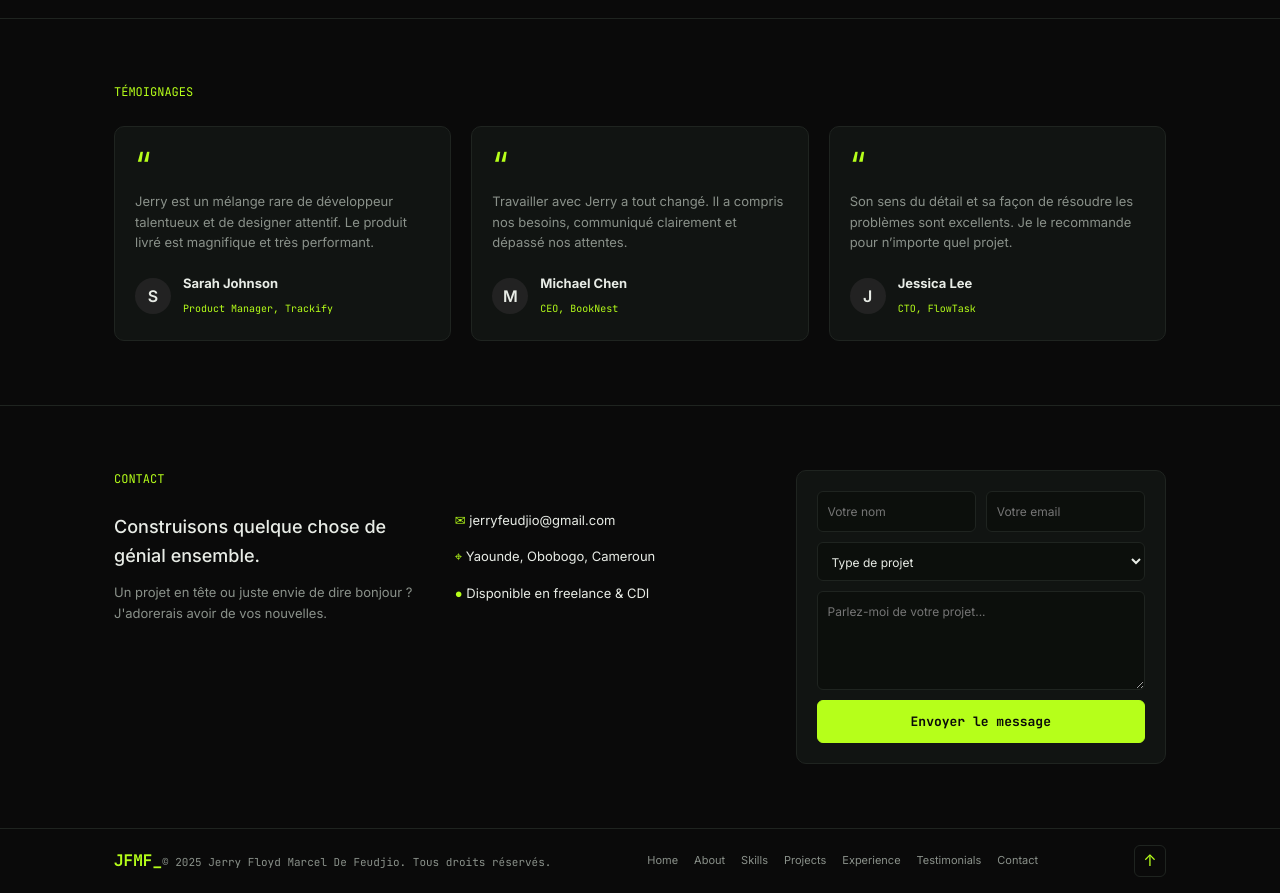
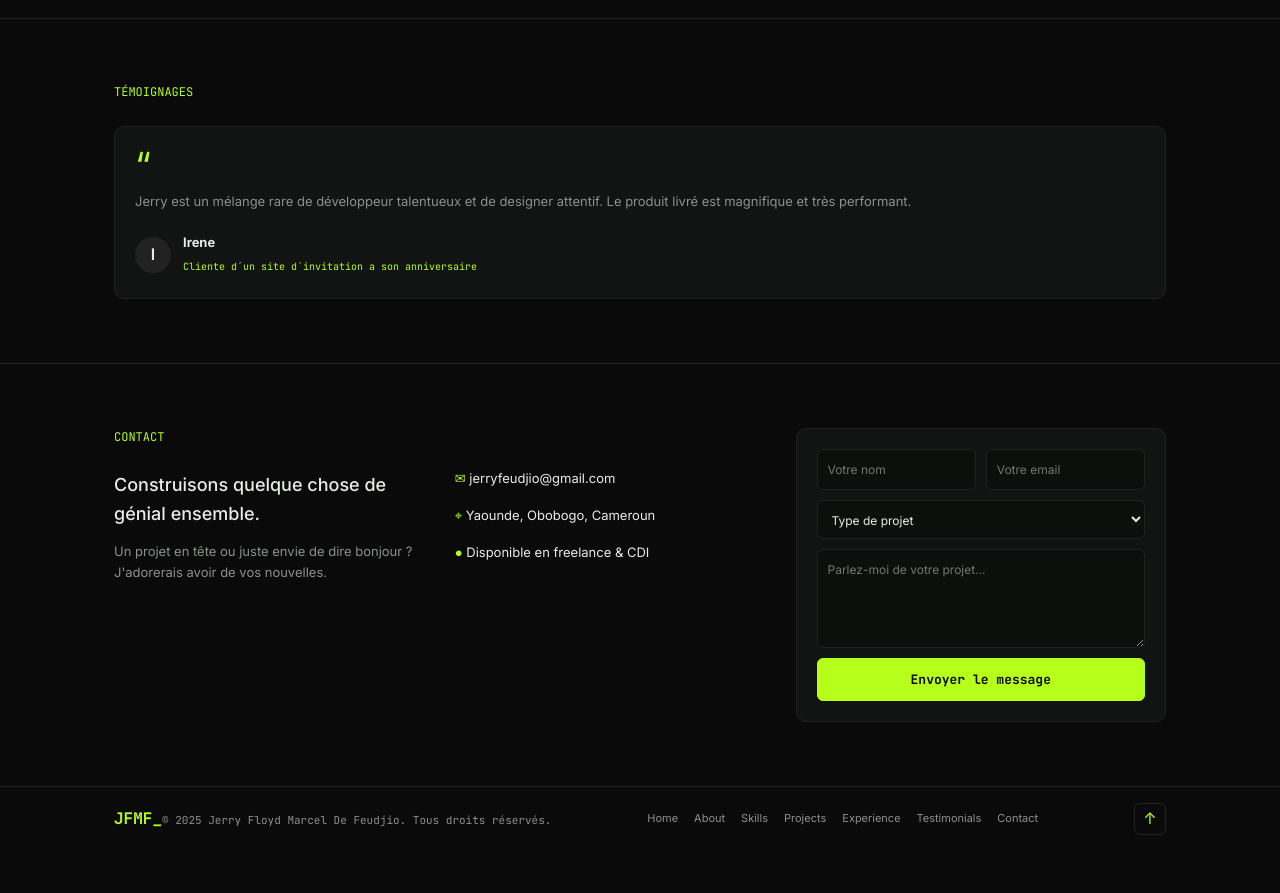
Before and after one commit to Marcel520-pro/portofolio, an Angular app: page / in a window 1280 px wide. Shown: the part 2360-3253 px from the top of the page. After the commit the page ends 3211 px from the top, so only its background shows below. Built offline with nearby package versions, Linux system fonts and the light colour scheme.

Commit message:
hey here are some testimonies

```diff
--- a/src/app/data/portfolio.data.ts
+++ b/src/app/data/portfolio.data.ts
@@ -47,7 +47,7 @@ export const EXPERIENCES = [
 ];
 
 export const TESTIMONIALS = [
-  { text: 'Jerry est un mélange rare de développeur talentueux et de designer attentif. Le produit livré est magnifique et très performant.', name: 'Sarah Johnson', role: 'Product Manager, Trackify' },
-  { text: 'Travailler avec Jerry a tout changé. Il a compris nos besoins, communiqué clairement et dépassé nos attentes.', name: 'Michael Chen', role: 'CEO, BookNest' },
-  { text: 'Son sens du détail et sa façon de résoudre les problèmes sont excellents. Je le recommande pour n’importe quel projet.', name: 'Jessica Lee', role: 'CTO, FlowTask' },
+  { text: 'Jerry est un mélange rare de développeur talentueux et de designer attentif. Le produit livré est magnifique et très performant.', name: 'Irene', role: 'Cliente d´un site d´invitation a son anniversaire' },
+  //{ text: 'Travailler avec Jerry a tout changé. Il a compris nos besoins, communiqué clairement et dépassé nos attentes.', name: 'Michael Chen', role: 'CEO, BookNest' },
+  //{ text: 'Son sens du détail et sa façon de résoudre les problèmes sont excellents. Je le recommande pour n’importe quel projet.', name: 'Jessica Lee', role: 'CTO, FlowTask' },
 ];
```
